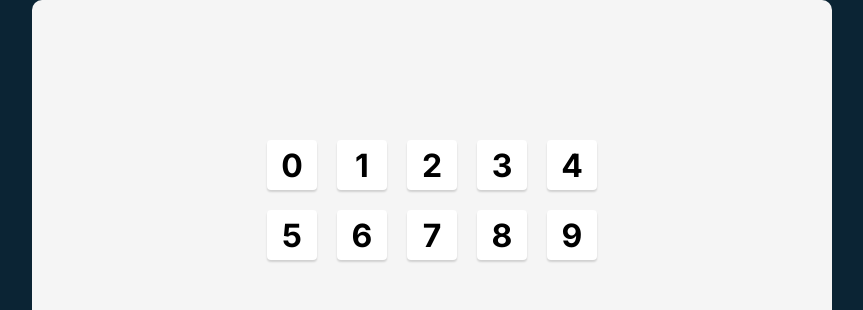
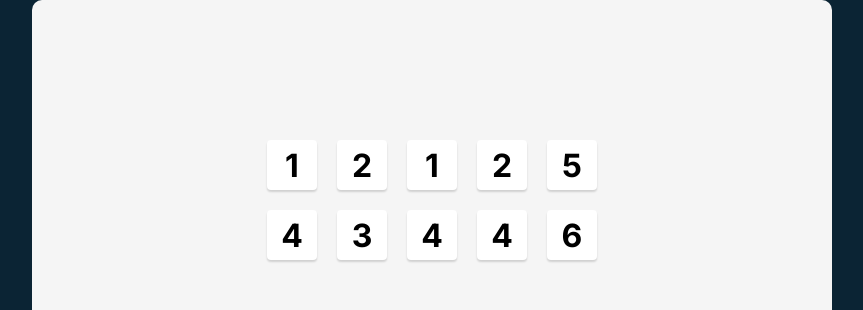
Before and after one commit to Kb739/tenzies, a React (Create React App) app: page / in a window 1280 px wide. Shown: the top 310 px of the page, without its empty margins (208-1071 px from the left). Built offline with nearby package versions, Linux system fonts and the light colour scheme.

Commit message:
initialize all dice with random number

```diff
--- a/src/App.js
+++ b/src/App.js
@@ -3,15 +3,21 @@ import Die from './components/Die';
 
 export default function App() {
 
-    const dies = [];
-    for (let i = 0; i < 10; i++) {
-        dies.push(<Die key={i} value={i} />)
+    function allNewDice() {
+        const arr = []
+        for (let i = 0; i < 10; i++)
+            arr.push({
+                id: i,
+                value: Math.ceil(Math.random() * 6)
+            })
+        return arr;
     }
+    const dice = allNewDice().map(obj => <Die key={obj.id} value={obj.value} />)
     return (
         <div>
             <main>
                 <div className="dice-container">
-                    {dies}
+                    {dice}
                 </div>
             </main>
 
```
